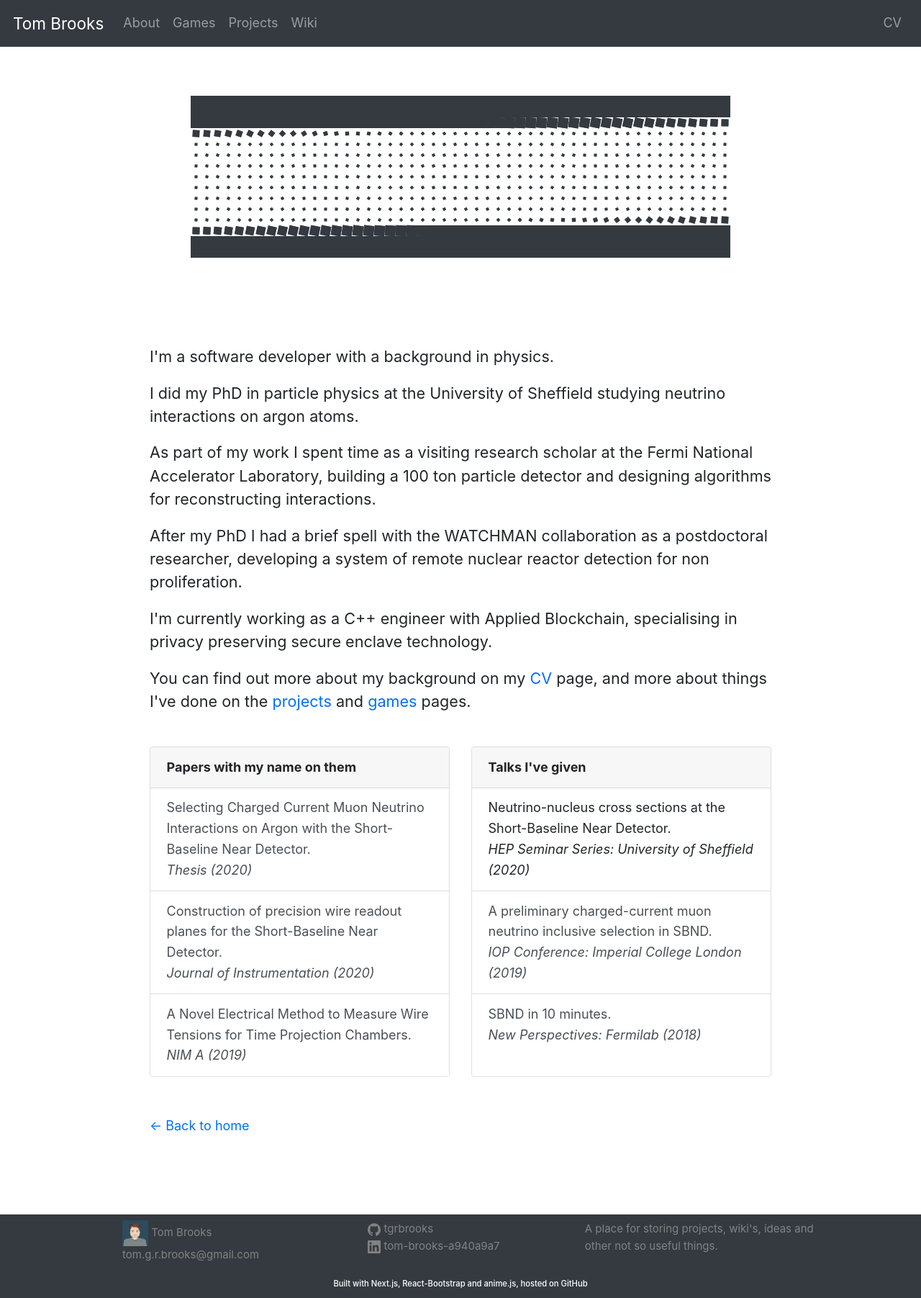
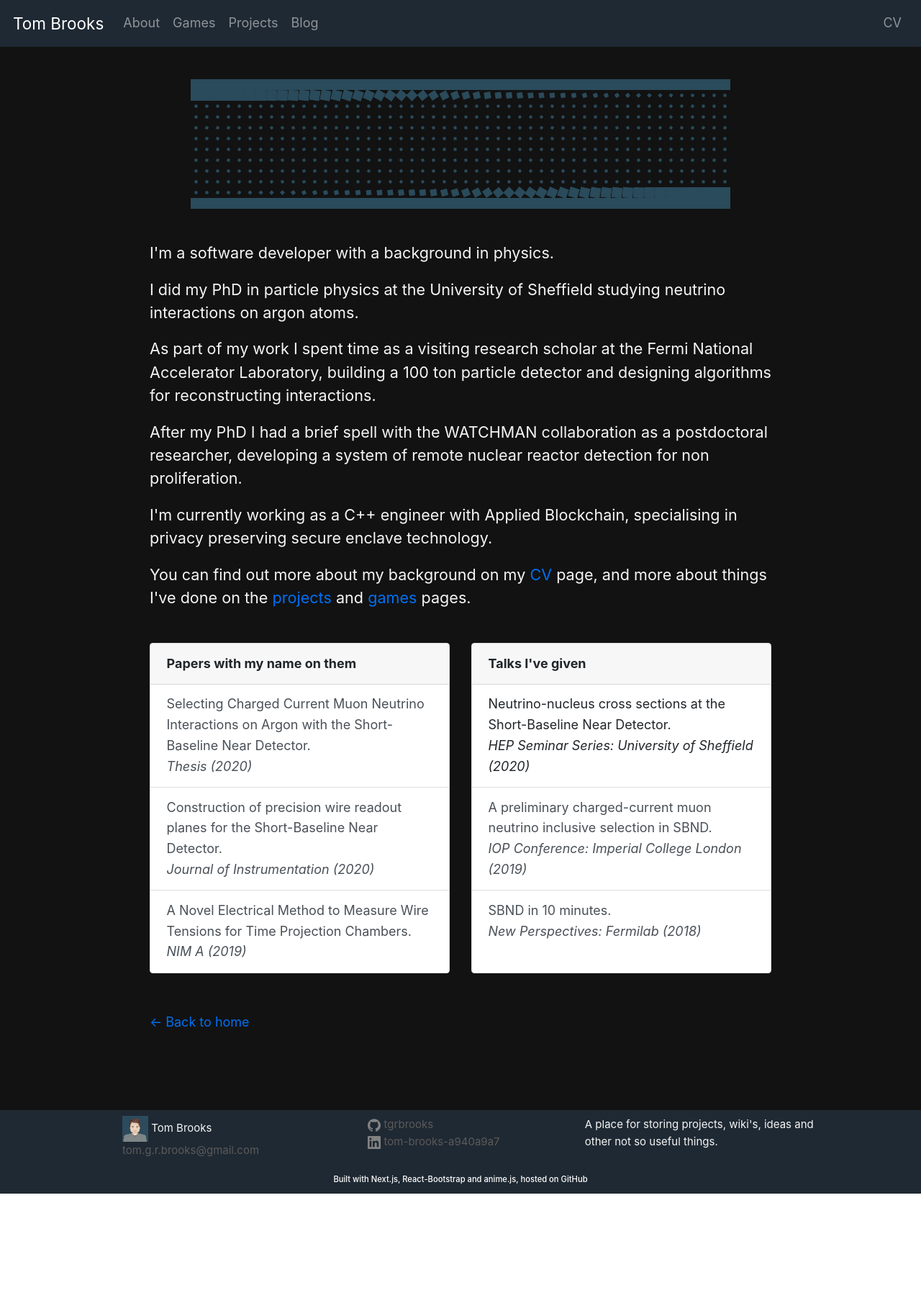
Before and after one commit to tgrbrooks/tgrbrooks-nextjs, a Next.js app: page /about in a window 1280 px wide. Shown: the whole page at 72% size. After the commit the page ends 1658 px from the top, so only its background shows below. Built offline with nearby package versions, Linux system fonts and the light colour scheme.

Commit message:
Dark header and index page

```diff
--- a/components/Footer.js
+++ b/components/Footer.js
@@ -3,7 +3,7 @@ import styles from '../styles/footer.module.scss'
 
 const Footer = () => {
   return (
-    <footer className={[styles.siteFooter, "h-card", "bg-dark"].join(' ')}>
+    <footer className={[styles.siteFooter, "h-card"].join(' ')}>
 
       <div className={styles.wrapper}>
 
--- a/components/Header.js
+++ b/components/Header.js
@@ -1,9 +1,10 @@
 import Navbar from 'react-bootstrap/Navbar'
 import Nav from 'react-bootstrap/Nav'
+import styles from '../styles/layout.module.scss'
 
 const Header = () => {
   return (
-    <Navbar collapseOnSelect expand="lg" bg="dark" variant="dark">
+    <Navbar collapseOnSelect expand="lg" variant="dark" className={styles.navbar}>
       <Navbar.Brand href="/">Tom Brooks</Navbar.Brand>
       <Navbar.Toggle aria-controls="responsive-navbar-nav" />
       <Navbar.Collapse id="responsive-navbar-nav">
@@ -11,7 +12,7 @@ const Header = () => {
           <Nav.Link href="about">About</Nav.Link>
           <Nav.Link href="games">Games</Nav.Link>
           <Nav.Link href="projects">Projects</Nav.Link>
-          <Nav.Link href="wiki">Wiki</Nav.Link>
+          <Nav.Link href="blog">Blog</Nav.Link>
         </Nav>
         <Nav>
           <Nav.Link href="cv">CV</Nav.Link>
--- a/components/Layout.js
+++ b/components/Layout.js
@@ -3,7 +3,6 @@ import styles from '../styles/layout.module.scss'
 import Header from './Header.js'
 import Footer from './Footer.js'
 
-export const name = "I'm Tom Brooks"
 export const siteTitle = 'Tom Brooks | Personal Website'
 
 const Layout = ({ children }) => {
--- a/components/PageLayout.js
+++ b/components/PageLayout.js
@@ -6,7 +6,7 @@ import Layout from './Layout.js'
 const PageLayout = ({ children, home, title, type }) => {
   return (
     <Layout home>
-      <AnimatedTitle title={title} type={type} ncols={50} nrows={15} width={0.6} minWidth={600}></AnimatedTitle>
+      <AnimatedTitle title={title} type={type} ncols={50} nrows={12} width={0.6} minWidth={600}></AnimatedTitle>
       <div className={styles.innerContainer}>
       <main>{children}</main>
       {!home && (
--- a/components/PageTitle.js
+++ b/components/PageTitle.js
@@ -87,8 +87,8 @@ function createStartAnime(type, targets, colTargets, grid) {
   }
   timeline.add({
     targets: colTargets,
-    backgroundColor: "#FFF",
-    borderColor: "#343a40",
+    backgroundColor: "#F5F5F5",
+    borderColor: "#2A4B5B",
     delay: anime.stagger(0, { grid: grid, from: 'center' }),
     easing: 'easeInOutSine'
   })
--- a/pages/about.js
+++ b/pages/about.js
@@ -18,7 +18,7 @@ export default function About() {
         <p>As part of my work I spent time as a visiting research scholar at the Fermi National Accelerator Laboratory, building a 100 ton particle detector and designing algorithms for reconstructing interactions.</p>
         <p>After my PhD I had a brief spell with the WATCHMAN collaboration as a postdoctoral researcher, developing a system of remote nuclear reactor detection for non proliferation.</p>
         <p>I'm currently working as a C++ engineer with Applied Blockchain, specialising in privacy preserving secure enclave technology.</p>
-        <p>You can find out more about my background on my <Link href="cv"><a>CV</a></Link> page, and more about things I've done on the <Link href="projects"><a>projects</a></Link> and <Link href="games"><a>games</a></Link> pages.</p>
+        <p>You can find out more about my background on my <Link href="/cv"><a>CV</a></Link> page, and more about things I've done on the <Link href="/projects"><a>projects</a></Link> and <Link href="/games"><a>games</a></Link> pages.</p>
       </section>
       <br/>
       <CardDeck>
--- a/styles/_defaults.scss
+++ b/styles/_defaults.scss
@@ -8,11 +8,12 @@ $base-line-height: 1.5 !default;
 
 $spacing-unit:     30px !default;
 
-$text-color:       #111 !default;
-$background-color: #fdfdfd !default;
-$brand-color:      #2a7ae2 !default;
+$text-color:       #F5F5F5 !default;
+$background-color: #121212 !default;
+$header-color:     #1F2933 !default;
+$brand-color:      #2A4B5B !default;
 
-$grey-color:       #828282 !default;
+$grey-color:       #5c5a5a !default;
 $grey-color-light: lighten($grey-color, 40%) !default;
 $grey-color-dark:  darken($grey-color, 25%) !default;
 
--- a/styles/footer.module.scss
+++ b/styles/footer.module.scss
@@ -26,14 +26,15 @@
 }
 
 .siteFooter {
-  border-top: 1px solid $grey-color-light;
+  border-top: 0px solid $grey-color-light;
   padding: $spacing-unit/4 0;
+  background-color: $header-color
 }
 
 .footerColWrapper {
   @include relative-font-size(0.9375);
   width: 100%;
-  color: $grey-color;
+  color: $text-color;
   margin-left: $spacing-unit / 2;
   @extend %clearfix;
 }
--- a/styles/layout.module.scss
+++ b/styles/layout.module.scss
@@ -1,13 +1,16 @@
+@import "defaults";
+
 .container {
     max-width: auto;
     padding: 0 0rem;
     margin: 0rem 0rem;
+    background-color: $background-color;
   }
 
   .innerContainer {
     max-width: 50rem;
     padding: 0 1rem;
-    margin: 3rem auto 6rem;
+    margin: 0rem auto 6rem;
   }
 
   .header {
@@ -24,8 +27,13 @@
   .headerHomeImage {
     width: 8rem;
     height: 8rem;
+    margin-bottom: 1rem;
   }
 
   .backToHome {
     margin: 3rem 0 0;
   }
+
+  .navbar {
+    background-color: $header-color;
+  }
--- a/styles/utils.module.scss
+++ b/styles/utils.module.scss
@@ -7,6 +7,7 @@
   font-weight: 800;
   letter-spacing: -0.05rem;
   margin: 1rem 0;
+  color: $text-color;
 }
 
 .headingXl {
@@ -15,17 +16,20 @@
   font-weight: 800;
   letter-spacing: -0.05rem;
   margin: 1rem 0;
+  color: $text-color;
 }
 
 .headingLg {
   font-size: 1.5rem;
   line-height: 1.4;
   margin: 1rem 0;
+  color: $text-color;
 }
 
 .headingMd {
   font-size: 1.2rem;
   line-height: 1.5;
+  color: $text-color;
 }
 
 .borderCircle {
@@ -38,6 +42,10 @@
 
 .padding1px {
   padding-top: 1px;
+}
+
+.padding2rem {
+  padding-top: 2rem;
 }
 
 .list {
@@ -60,8 +68,8 @@
   justify-content: center;
   align-items: center;
   width: 100%;
-  height: 20rem;
-  background-color: #FFF;
+  height: 15rem;
+  background-color: $background-color;
 }
 
 .staggerVisualizer {
@@ -71,15 +79,15 @@
   align-items: center;
   width: 700px;
   height: 210px;
-  background-color: #FFF;
+  background-color: $background-color;
 }
 
 .staggerVisualizerDiv {
   width: 14px;
   height: 14px;
-  border: solid #343a40;
+  border: solid $brand-color;
   border-width: 2px;
-  background-color: #343a40;
+  background-color: $brand-color;
 }
 
 @include media-query($on-palm) {
```
Also changed, not shown: pages/index.js (+13 -36 lines).
